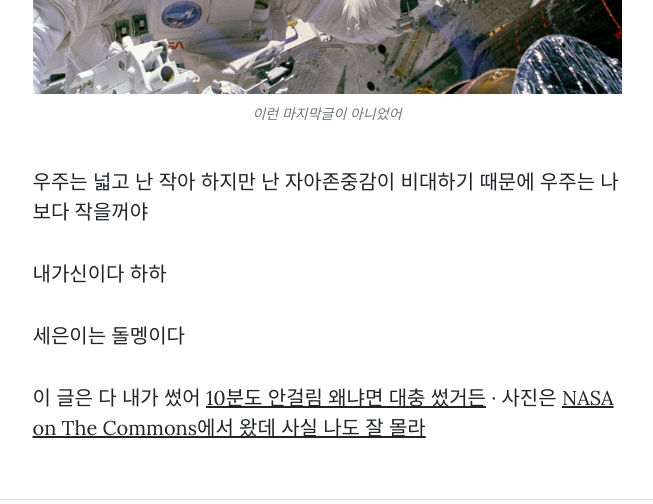
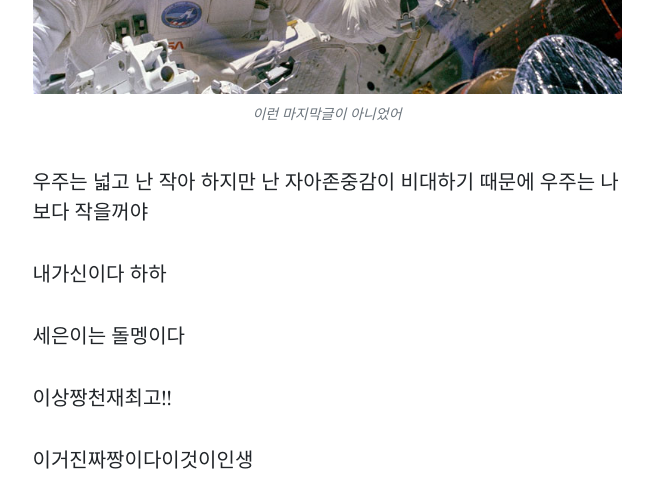
Before and after one commit to jinnnnnny1030/testtest, a plain HTML site: page post.html in a window 1280 px wide. Shown: the part 1888-2392 px from the top of the page, without its empty margins (313-966 px from the left). Drawn offline with nearby package versions, Linux system fonts and the light colour scheme.

Commit message:
Add files via upload

```diff
--- a/post.html
+++ b/post.html
@@ -74,6 +74,8 @@
                         <p>우주는 넓고 난 작아 하지만 난 자아존중감이 비대하기 때문에 우주는 나보다 작을꺼야</p>
                         <p>내가신이다 하하</p>
                         <p>세은이는 돌멩이다</p>
+                        <p>이상짱천재최고!!</p>
+                        <p>이거진짜짱이다이것이인생</p>
                         <p>
                             이 글은 다 내가 썼어
                             <a href="http://spaceipsum.com/">10분도 안걸림 왜냐면 대충 썼거든</a>
```
